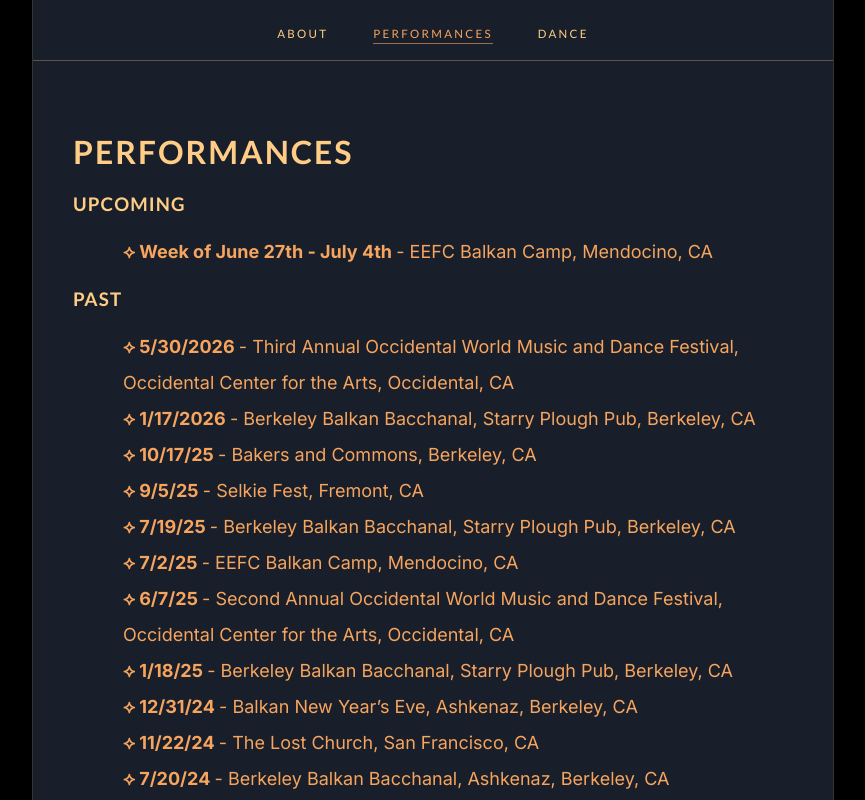
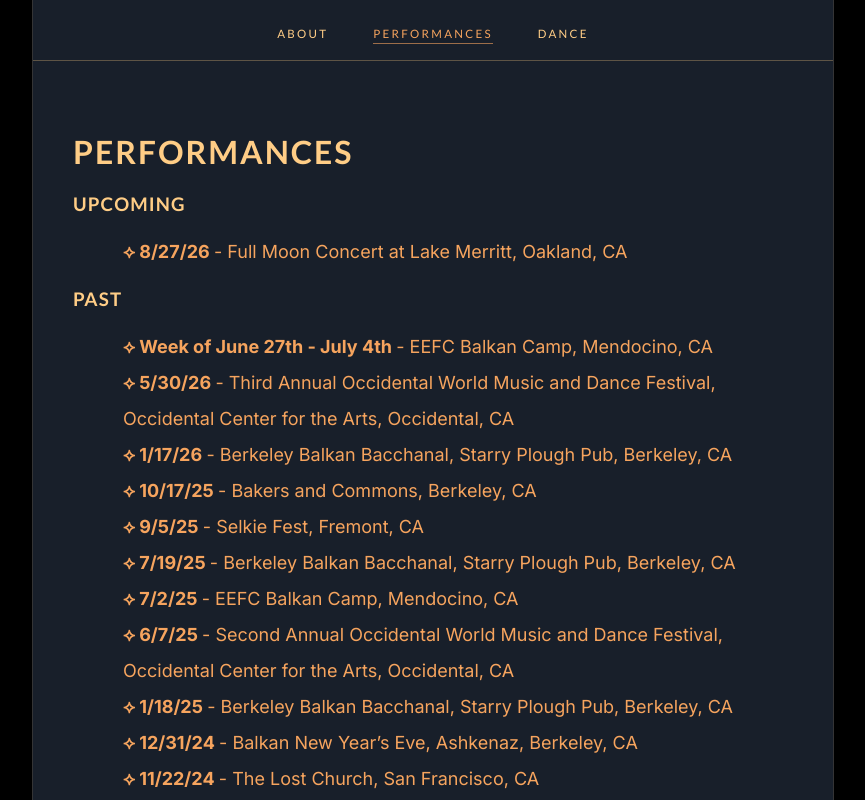
Before and after one commit to osjanity/dodona-site, a Vue app: page /performances in a window 1280 px wide. Shown: the top 800 px of the page, without its empty margins (207-1072 px from the left). Built offline with nearby package versions, Linux system fonts and the light colour scheme.

Commit message:
Update PerformancesPage.vue

```diff
--- a/src/components/PerformancesPage.vue
+++ b/src/components/PerformancesPage.vue
@@ -6,13 +6,14 @@
         <h3 class="header-font-left"> Upcoming </h3>
         <p class="paragraph-font-left indented-list">
            <!-- Edit below this line to add a new entry for an Upcoming Show -->
-            <strong> ⟡ Week of June 27th - July 4th </strong> - EEFC Balkan Camp, Mendocino, CA <br>
+            <strong> ⟡ 8/27/26 </strong> - Full Moon Concert at Lake Merritt, Oakland, CA <br>
         </p>
         <h3 class="header-font-left"> Past </h3>
         <p class="paragraph-font-left indented-list">
           <!-- Edit below this line to add a new entry for a Past Show -->
-             <strong> ⟡ 5/30/2026 </strong> - Third Annual Occidental World Music and Dance Festival, Occidental Center for the Arts, Occidental, CA <br>
-             <strong> ⟡ 1/17/2026 </strong> - Berkeley Balkan Bacchanal, Starry Plough Pub, Berkeley, CA <br>
+             <strong> ⟡ Week of June 27th - July 4th </strong> - EEFC Balkan Camp, Mendocino, CA <br>
+             <strong> ⟡ 5/30/26 </strong> - Third Annual Occidental World Music and Dance Festival, Occidental Center for the Arts, Occidental, CA <br>
+             <strong> ⟡ 1/17/26 </strong> - Berkeley Balkan Bacchanal, Starry Plough Pub, Berkeley, CA <br>
              <strong> ⟡ 10/17/25 </strong> - Bakers and Commons, Berkeley, CA <br>
              <strong> ⟡ 9/5/25 </strong> - Selkie Fest, Fremont, CA <br>
              <strong> ⟡ 7/19/25 </strong> - Berkeley Balkan Bacchanal, Starry Plough Pub, Berkeley, CA <br>
```
